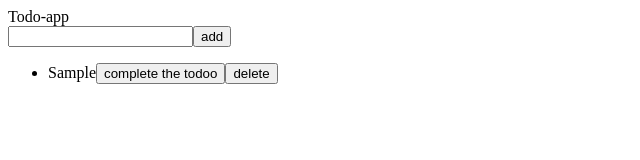
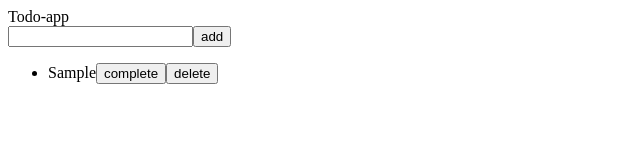
Before and after one commit to pawvan/react_todo, a React (Vite) app: page / in a window 1280 px wide. Both pictures are taken after typing "Sample" into the empty fields and a click on the button "add". Shown: the top 160 px of the page, without its empty margins (0-640 px from the left). Built offline with nearby package versions, Linux system fonts and the light colour scheme.

Commit message:
refactored

```diff
--- a/src/App.jsx
+++ b/src/App.jsx
@@ -50,8 +50,8 @@ function App() {
                         >
                             {tod.text}
                         </span>
-                        <button onClick={() => toggleCompleted(tod.id)}>
-                            {tod.completed ? "delete the todo" : " complete the todoo"}
+                        <button type="radio" onClick={() => toggleCompleted(tod.id)}>
+                            {tod.completed ? "delete " : " complete  "}
                         </button>
                         <button onClick={() => deleteTodo(tod.id)}>delete</button>
                     </li>
```
